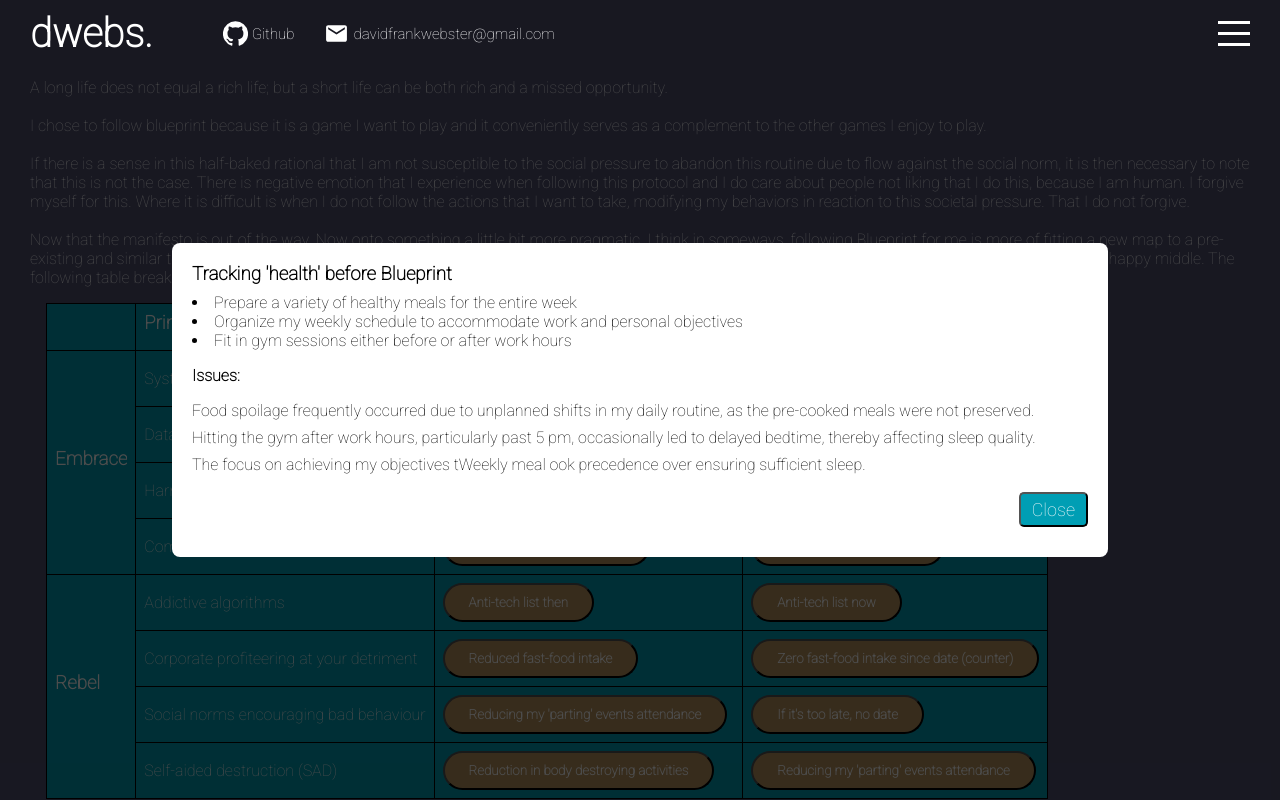
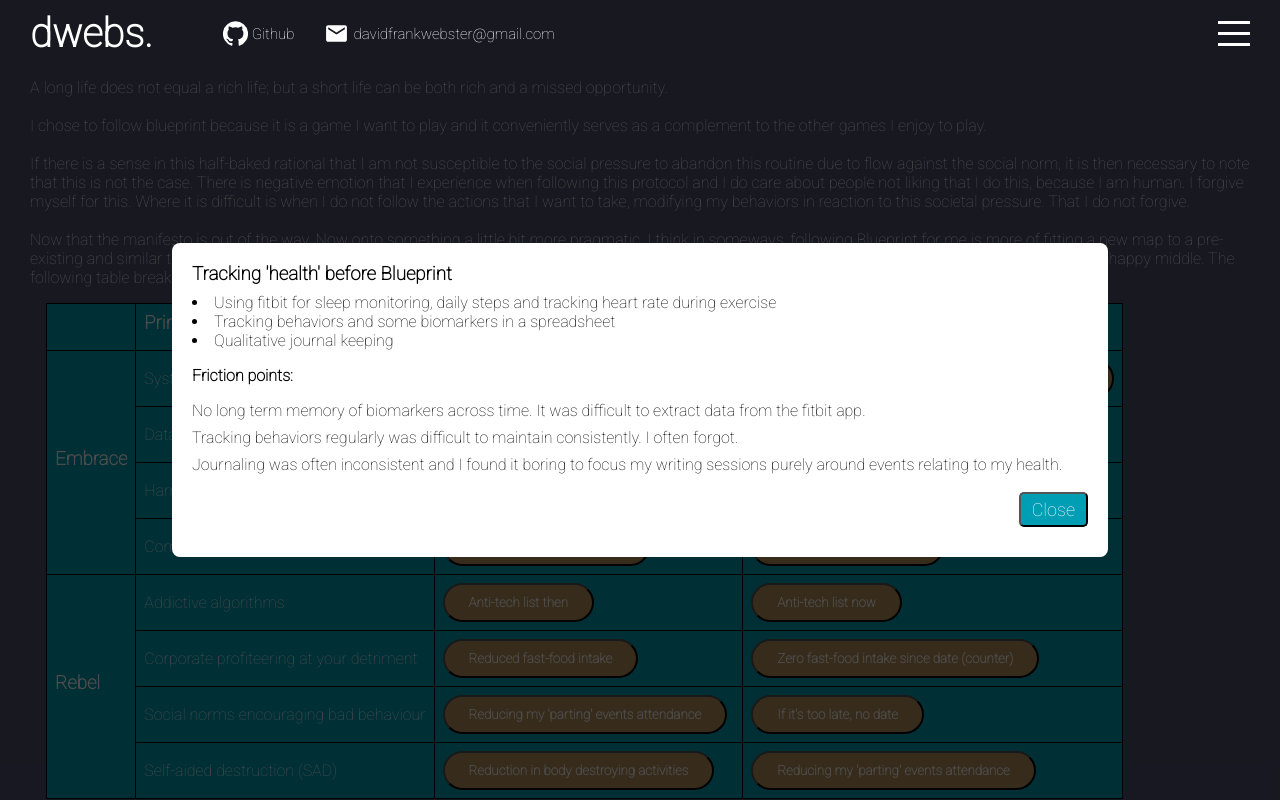
Before and after one commit to davidalanfrank/web-portfolio, a React (Create React App) app: page /blueprint in a window 1280 px wide. Both pictures are taken after a click on the button "Fitbit and Behavior tracking". Built offline with nearby package versions, Linux system fonts and the light colour scheme.

Commit message:
updating content

```diff
--- a/src/components/modal/modal.scss
+++ b/src/components/modal/modal.scss
@@ -21,8 +21,11 @@
     // position: absolute;
     // top: 0;
     // right: 0;
+    cursor: pointer;
 
 }
+
+
 
   .modal-content {
     background: #ffffff;
--- a/src/components/table/Table.jsx
+++ b/src/components/table/Table.jsx
@@ -43,7 +43,7 @@ const TableComponent = () => {
                   openModal(data.meals_before.title, data.meals_before.content)
                 }
               >
-                Weekly meal prep
+                Weekly meal prep and exercise routine
               </button>
             </td>
             <td>
@@ -52,7 +52,7 @@ const TableComponent = () => {
                   openModal(data.meals_after.title, data.meals_after.content)
                 }
               >
-                2 x Weekly Blueprint pre
+                2 x Weekly meal prep w/ supplements. Sleep priorities.
               </button>
             </td>
           </tr>
@@ -75,12 +75,12 @@ const TableComponent = () => {
               <button
                 onClick={() =>
                   openModal(
-                    data.tracking_before.title,
-                    data.tracking_before.content
+                    data.tracking_after.title,
+                    data.tracking_after.content
                   )
                 }
               >
-                WHOOP, CGM, Regular Bloods
+                WHOOP, CGM, Psych
               </button>
             </td>
           </tr>
--- a/src/components/table/data.js
+++ b/src/components/table/data.js
@@ -1,23 +1,24 @@
 export const data = {
   meals_before: {
-    title: "Weekly meal prep <b> before Blueprint</b>",
+    title: "Weekly meal prep and exercise <b> before Blueprint</b>",
     content:
-      "<li className='li-style'>Prepare a variety of healthy meals for the entire week</li><li className='li-style'>Organize my weekly schedule to accommodate work and personal objectives</li><li className='li-style'>Fit in gym sessions either before or after work hours</li></ul><h4>Issues:</h4><p>Food spoilage frequently occurred due to unplanned shifts in my daily routine, as the pre-cooked meals were not preserved.</p><p>Hitting the gym after work hours, particularly past 5 pm, occasionally led to delayed bedtime, thereby affecting sleep quality.</p><p>The focus on achieving my objectives tWeekly meal ook precedence over ensuring sufficient sleep.</p>",
+      "<p></p><li className='li-style'>Attempt to prepare a variety of healthy meals for the entire week (3 meals per week)</li><li className='li-style'>Organise my weekly schedule to accommodate work, study and social activities</li><li className='li-style'>Fit in gym sessions whenever possible, either before or after work hours (before 9am or after 5pm)</li><h4>Friction points:</h4><p>Food wastage frequently occurred due to unplanned shifts in my daily routine (unknown social events/working late), as the pre-cooked meals were often not frozen.</p><p>Hitting the gym after work hours, particularly past 5 pm led to delayed bedtime, impacting sleep quality.</p><p>The focus on achieving my objectives regularly took precedence over ensuring sufficient sleep.</p><p>&nbsp;</p>",
   },
   meals_after: {
-    title: "Weekly meal prep <b> after Blueprint</b>",
+    title:
+      "2 x Weekly preparation, morning exercise and sleep focus<b> after Blueprint</b>",
     content:
-      "<li className='li-style'>2 x Meal prep for blueprint meals of Green giant, Super Vege, Nutty Putting and (not in blueprint) Chicken breast and sweet potato.</li><li className='li-style'>Planning my day around sleep being a first class citizen - planning work and goals within those parameters</li><li className='li-style'>Going to gym before work </li></ul><h4>Solving for:</h4><p>Food wastage and availablity. Preping more often, with less volume resulting in navigating around the exuse of 'I don't have enough time to prep for an hour tonight - i'll eat out'. My prep time fell to 24 mins which provides me 3 days with of blueprint meals. </p><p>Going to gym before work ensures that I can begin cortosol mangement directly after work, leading into a evening for more calm which helped me with falling to sleep.</p><p>With a minor sacrifice in number of hours worked my productive hours are much more effective when i've had multiple days of consistently great sleep.</p>",
+      "<li className='li-style'>2 x ≈Blueprint meals of Green giant, Super Veggie, Nutty Putting and Chicken breast and sweet potato. In addition, I prepare daily supplements in batches on non-meal prep days on a more adhoc basis. </li><li className='li-style'>Planning my day with sleep as a first class citizen - planning work, personal goal and social activities within those parameters</li><li className='li-style'>Going to everyday, before work (before 9am)</li></ul><h4>Solving for:</h4><p>Food wastage and availability: Preparing more often, with less volume resulted in navigating around the excuse of 'I don't have enough time to prep for an hour tonight - i'll eat out'. This resulted in prep time falling to 24 mins. This prep yields 3 full days of ≈Blueprint meals.</p><p>Reducing the time it takes to fall asleep: Going to gym before work ensures that I can begin cortisol management directly after work, leading into an evening by scaling back high effort tasks, helping me to fall to sleep more easily.</p><p>Higher quality awake hours: With a minor sacrifice in number of hours worked, my productive hours are much more effective when i've had multiple days of consistently great sleep.</p>",
   },
   tracking_before: {
     title: "Tracking 'health'<b> before Blueprint</b>",
     content:
-      "<li className='li-style'>Prepare a variety of healthy meals for the entire week</li><li className='li-style'>Organize my weekly schedule to accommodate work and personal objectives</li><li className='li-style'>Fit in gym sessions either before or after work hours</li></ul><h4>Issues:</h4><p>Food spoilage frequently occurred due to unplanned shifts in my daily routine, as the pre-cooked meals were not preserved.</p><p>Hitting the gym after work hours, particularly past 5 pm, occasionally led to delayed bedtime, thereby affecting sleep quality.</p><p>The focus on achieving my objectives tWeekly meal ook precedence over ensuring sufficient sleep.</p>",
+      "<li className='li-style'>Using fitbit for sleep monitoring, daily steps and tracking heart rate during exercise</li><li className='li-style'>Tracking behaviors and some biomarkers in a spreadsheet</li><li className='li-style'>Qualitative journal keeping</li></ul><h4>Friction points:</h4><p>No long term memory of biomarkers across time. It was difficult to extract data from the fitbit app.</p><p>Tracking behaviors regularly was difficult to maintain consistently. I often forgot.</p><p>Journaling was often inconsistent and I found it boring to focus my writing sessions purely around events relating to my health.</p>",
   },
   tracking_after: {
     title: "Tracking 'biomarkers'<b> after Blueprint</b>",
     content:
-      "<li className='li-style'>2 x Meal prep for blueprint meals of Green giant, Super Vege, Nutty Putting and (not in blueprint) Chicken breast and sweet potato.</li><li className='li-style'>Planning my day around sleep being a first class citizen - planning work and goals within those parameters</li><li className='li-style'>Going to gym before work </li></ul><h4>Solving for:</h4><p>Food wastage and availablity. Preping more often, with less volume resulting in navigating around the exuse of 'I don't have enough time to prep for an hour tonight - i'll eat out'. My prep time fell to 24 mins which provides me 3 days with of blueprint meals. </p><p>Going to gym before work ensures that I can begin cortosol mangement directly after work, leading into a evening for more calm which helped me with falling to sleep.</p><p>With a minor sacrifice in number of hours worked my productive hours are much more effective when i've had multiple days of consistently great sleep.</p>",
+      "<li className='li-style'>Utilizing WHOOP to track and gain insights for HRV, Sleep, and RHR.</li><li className='li-style'>Intermittent use of FreeStyle Libre 2 to monitor Blood Glucose.</li><li className='li-style'>Outsourcing qualitative tracking to a psychologist</li></ul><h4>Solving for:</h4><p>Long-term behavior and biomarker tracking: Using WHOOP enabled a richer understanding of my sleep needs. Having the data to reinforce the feeling that I am someone who needs closer to 9 hours of sleep rather than 8 helped to justify trading more hours of work for higher quality sleep.</p><p>Richer biomarker insights: Until following ≈Blueprint, I had never had any idea of how my diet impacted my blood glucose levels. Experimenting with diet while wearing the CGM helped me to fine-tune when I should eat my meals to keep my glucose levels in the optimal range.</p><p>Tracking mental health over time in a way that reduces biases: Pushing myself to see a psychologist more regularly, even when my mental health seemed great, enabled me to receive feedback about my feelings and attitudes towards my surroundings in a more reliable way.</p>",
   },
   harmony_before: {
     title: "Tracking 'health'<b> before Blueprint</b>",
@@ -27,7 +28,7 @@ export const data = {
   harmony_after: {
     title: "Tracking 'biomarkers'<b> after Blueprint</b>",
     content:
-      "<li className='li-style'>2 x Meal prep for blueprint meals of Green giant, Super Vege, Nutty Putting and (not in blueprint) Chicken breast and sweet potato.</li><li className='li-style'>Planning my day around sleep being a first class citizen - planning work and goals within those parameters</li><li className='li-style'>Going to gym before work </li></ul><h4>Solving for:</h4><p>Food wastage and availablity. Preping more often, with less volume resulting in navigating around the exuse of 'I don't have enough time to prep for an hour tonight - i'll eat out'. My prep time fell to 24 mins which provides me 3 days with of blueprint meals. </p><p>Going to gym before work ensures that I can begin cortosol mangement directly after work, leading into a evening for more calm which helped me with falling to sleep.</p><p>With a minor sacrifice in number of hours worked my productive hours are much more effective when i've had multiple days of consistently great sleep.</p>",
+      "<li className='li-style'>Utilizing WHOOP to track and gain insights for HRV, Sleep, and RHR.</li><li className='li-style'>Intermittent use of FreeStyle Libre 2 to monitor Blood Glucose.</li><li className='li-style'>Outsourcing qualitative tracking to a psychologist</li></ul><h4>Solving for:</h4><p>Long-term behavior and biomarker tracking: Using WHOOP enabled a richer understanding of my sleep needs. Having the data to reinforce the feeling that I am someone who needs closer to 9 hours of sleep rather than 8 helped to justify trading more hours of work for higher quality sleep.</p><p>Richer biomarker insights: Until following ≈Blueprint, I had never had any idea of how my diet impacted my blood glucose levels. Experimenting with diet while wearing the CGM helped me to fine-tune when I should eat my meals to keep my glucose levels in the optimal range.</p><p>Tracking mental health over time in a way that reduces biases: Pushing myself to see a psychologist more regularly, even when my mental health seemed great, enabled me to receive feedback about my feelings and attitudes towards my surroundings in a more reliable way.</p>",
   },
   self_before: {
     title: "Tracking 'health'<b> before Blueprint</b>",
@@ -47,7 +48,7 @@ export const data = {
   algorithms_after: {
     title: "Tracking 'biomarkers'<b> after Blueprint</b>",
     content:
-      "<li className='li-style'>2 x Meal prep for blueprint meals of Green giant, Super Vege, Nutty Putting and (not in blueprint) Chicken breast and sweet potato.</li><li className='li-style'>Planning my day around sleep being a first class citizen - planning work and goals within those parameters</li><li className='li-style'>Going to gym before work </li></ul><h4>Solving for:</h4><p>Food wastage and availablity. Preping more often, with less volume resulting in navigating around the exuse of 'I don't have enough time to prep for an hour tonight - i'll eat out'. My prep time fell to 24 mins which provides me 3 days with of blueprint meals. </p><p>Going to gym before work ensures that I can begin cortosol mangement directly after work, leading into a evening for more calm which helped me with falling to sleep.</p><p>With a minor sacrifice in number of hours worked my productive hours are much more effective when i've had multiple days of consistently great sleep.</p>",
+      "<li className='li-style'>Utilizing WHOOP to track and gain insights for HRV, Sleep, and RHR.</li><li className='li-style'>Intermittent use of FreeStyle Libre 2 to monitor Blood Glucose.</li><li className='li-style'>Outsourcing qualitative tracking to a psychologist</li></ul><h4>Solving for:</h4><p>Long-term behavior and biomarker tracking: Using WHOOP enabled a richer understanding of my sleep needs. Having the data to reinforce the feeling that I am someone who needs closer to 9 hours of sleep rather than 8 helped to justify trading more hours of work for higher quality sleep.</p><p>Richer biomarker insights: Until following ≈Blueprint, I had never had any idea of how my diet impacted my blood glucose levels. Experimenting with diet while wearing the CGM helped me to fine-tune when I should eat my meals to keep my glucose levels in the optimal range.</p><p>Tracking mental health over time in a way that reduces biases: Pushing myself to see a psychologist more regularly, even when my mental health seemed great, enabled me to receive feedback about my feelings and attitudes towards my surroundings in a more reliable way.</p>",
   },
   corp_before: {
     title: "Tracking 'health'<b> before Blueprint</b>",
--- a/src/pages/Blueprint.jsx
+++ b/src/pages/Blueprint.jsx
@@ -74,7 +74,9 @@ export default function Blueprint() {
             approach/lifestyle/choice is attractive to me, I’d like to talk a
             little bit about why I decided to follow this protocol, albeit,
             falling short of the the full protocol due to the resource
-            requirements needed to participate fully.
+            requirements needed to participate fully. Thus I shall refer to my
+            implementation of this system as ≈Blueprint, since this is an
+            approximation of this system due to resource limitations.
             <br></br>
             <br></br>
             As an aside, i’ve been following this lifestyle for 4 months now. In
```
Also changed, not shown: src/components/modal/test-markup.html (+12 -12 lines).
